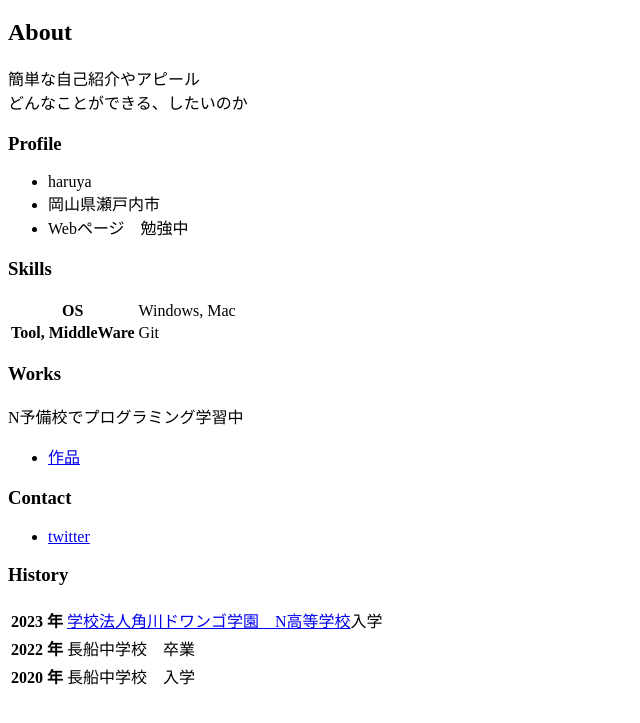
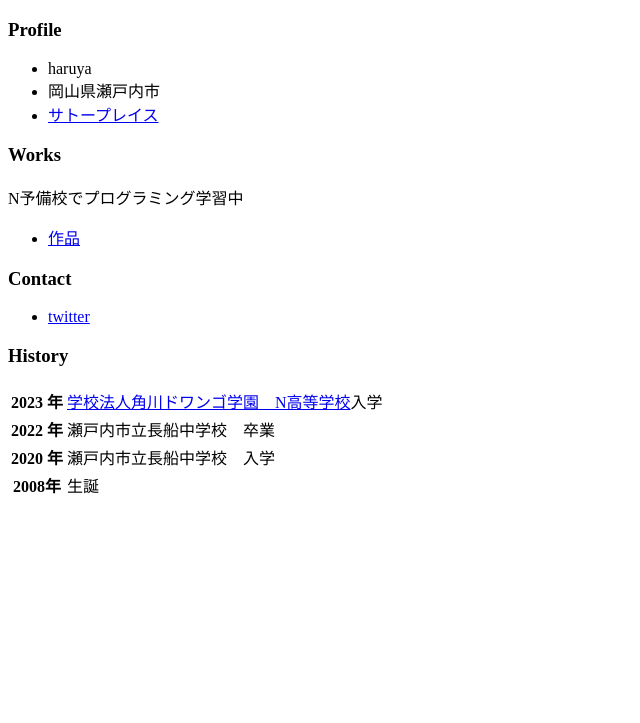
Before and after one commit to haruya-2008/haruya-2008.github.io, a plain HTML site: page index.html in a window 1280 px wide. Shown: the part 61-784 px from the top of the page, without its empty margins (0-640 px from the left). Drawn offline with Linux system fonts and the light colour scheme.

Commit message:
Update index.html

```diff
--- a/index.html
+++ b/index.html
@@ -8,30 +8,12 @@
   <body>
     <h1>haruya-2008</h1>
 
-    <h2>About</h2>
-    <p>
-      簡単な自己紹介やアピール<br>
-      どんなことができる、したいのか
-    </p>
-
     <h3>Profile</h3>
     <ul>
       <li>haruya</li>
       <li>岡山県瀬戸内市</li>
-      <li>Webページ　勉強中</li>
+      <li><a href="https://satoplace.com/">サトープレイス</a></li>
     </ul>
-
-    <h3>Skills</h3>
-    <table>
-      <tr>
-        <th>OS</th>
-        <td>Windows, Mac</td>
-      </tr>
-      <tr>
-        <th>Tool, MiddleWare</th>
-        <td>Git</td>
-      </tr>
-    </table>
 
     <h3>Works</h3>
     <p>N予備校でプログラミング学習中</p>
@@ -52,11 +34,15 @@
       </tr>
       <tr>
         <th>2022 年</th>
-        <td>長船中学校　卒業</td>
+        <td>瀬戸内市立長船中学校　卒業</td>
       </tr>
       <tr>
         <th>2020 年</th>
-        <td>長船中学校　入学</td>
+        <td>瀬戸内市立長船中学校　入学</td>
+      </tr>
+      <tr>
+        <th>2008年</th>
+        <td>生誕</td>
       </tr>
     </table>
   </body>
```
